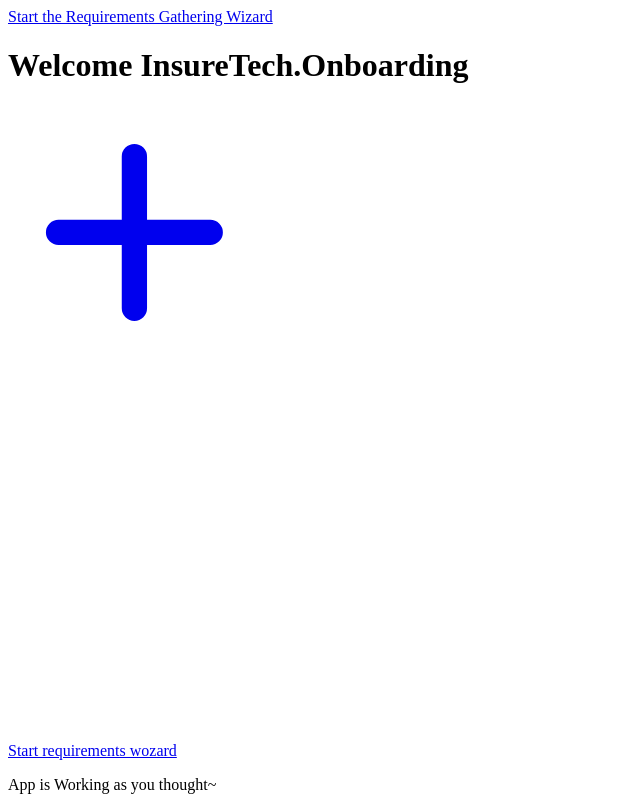
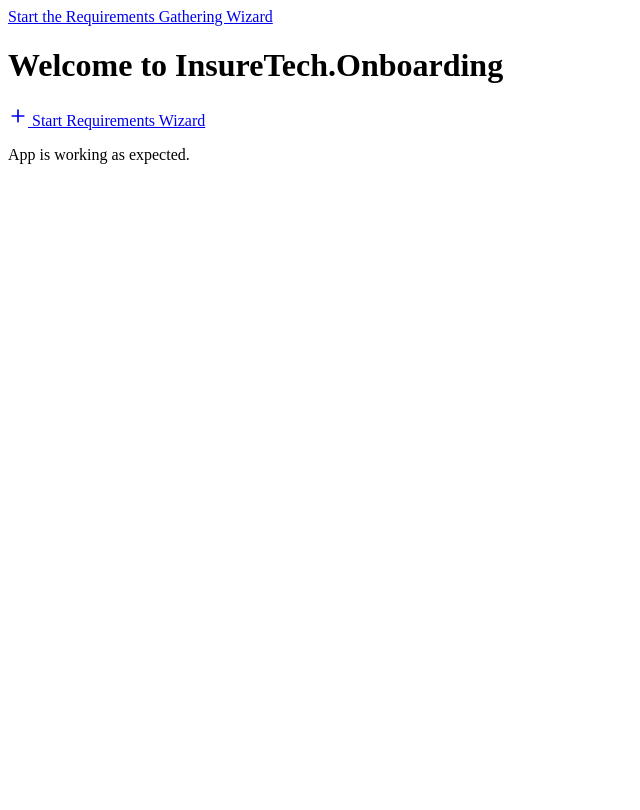
Before and after one commit to Xiaoliuliu666-leaner/Test.Onboarding, an Angular app: page / in a window 1280 px wide. Shown: the whole page, without its empty margins (0-640 px from the left). Built offline with nearby package versions, Linux system fonts and the light colour scheme.

Commit message:
Adjust the home page

```diff
--- a/src/app/home/home.component.html
+++ b/src/app/home/home.component.html
@@ -1,21 +1,31 @@
-<div class="container mx-auto p-4">
-  <h1 class="text-2xl font-bold mb-6">Welcome InsureTech.Onboarding</h1>
+<div class="min-h-screen flex items-center justify-center bg-gray-50 px-4">
+  <div class="text-center bg-white p-8 rounded-xl shadow-md w-full max-w-md">
+    <h1 class="text-2xl font-bold mb-6 text-gray-800">
+      Welcome to InsureTech.Onboarding
+    </h1>
 
-
-  <div class="mb-8">
     <a
       routerLink="/requirements/wizard"
-      class="inline-flex items-center gap-2 bg-blue-600 hover:bg-blue-700 text-white font-medium py-2 px-4 rounded transition-colors"
-    >
-      <svg xmlns="http://www.w3.org/2000/svg" class="h-5 w-5" viewBox="0 0 100 50" fill="currentColor">
-        <path fillRule="evenodd" d="M10 3a1 1 0 011 1v5h5a1 1 0 110 2h-5v5a1 1 0 11-2 0v-5H4a1 1 0 110-2h5V4a1 1 0 011-1z" clipRule="evenodd" />
+       class="inline-flex items-center gap-2 bg-blue-600 hover:bg-blue-700 text-white py-2 px-4 rounded-lg font-medium transition"
+      >
+      <svg
+      xmlns="http://www.w3.org/2000/svg"
+      width="20"
+      height="20"
+      viewBox="0 0 24 24"
+      fill="none"
+      stroke="currentColor"
+      stroke-width="2"
+      stroke-linecap="round"
+      stroke-linejoin="round"
+      >
+    <path d="M12 5v14M5 12h14" />
       </svg>
-      Start requirements wozard
+      Start Requirements Wizard
     </a>
-  </div>
 
-
-  <div class="bg-green-100 border border-green-400 text-green-700 px-4 py-3 rounded relative">
-    <p>App is Working as you thought~</p>
+    <p class="mt-6 text-sm text-gray-500">
+      App is working as expected.
+    </p>
   </div>
 </div>
```
